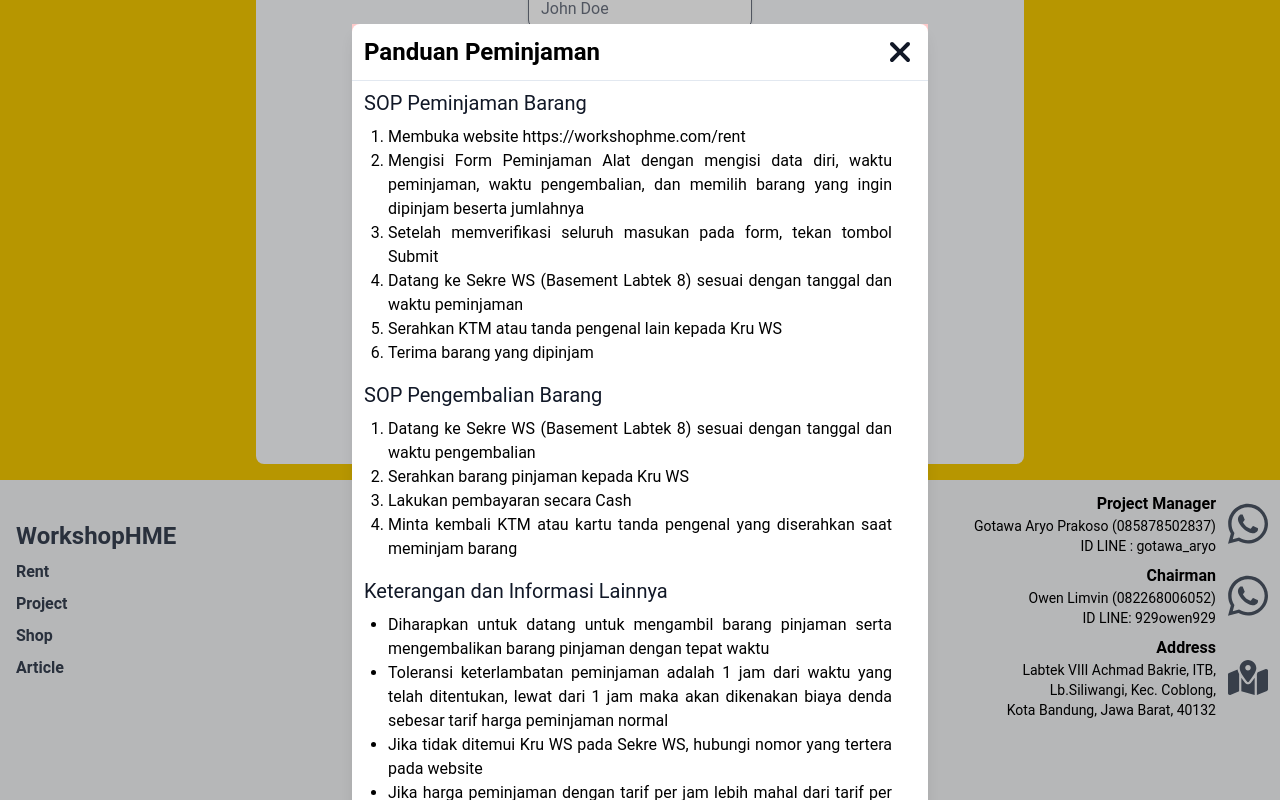
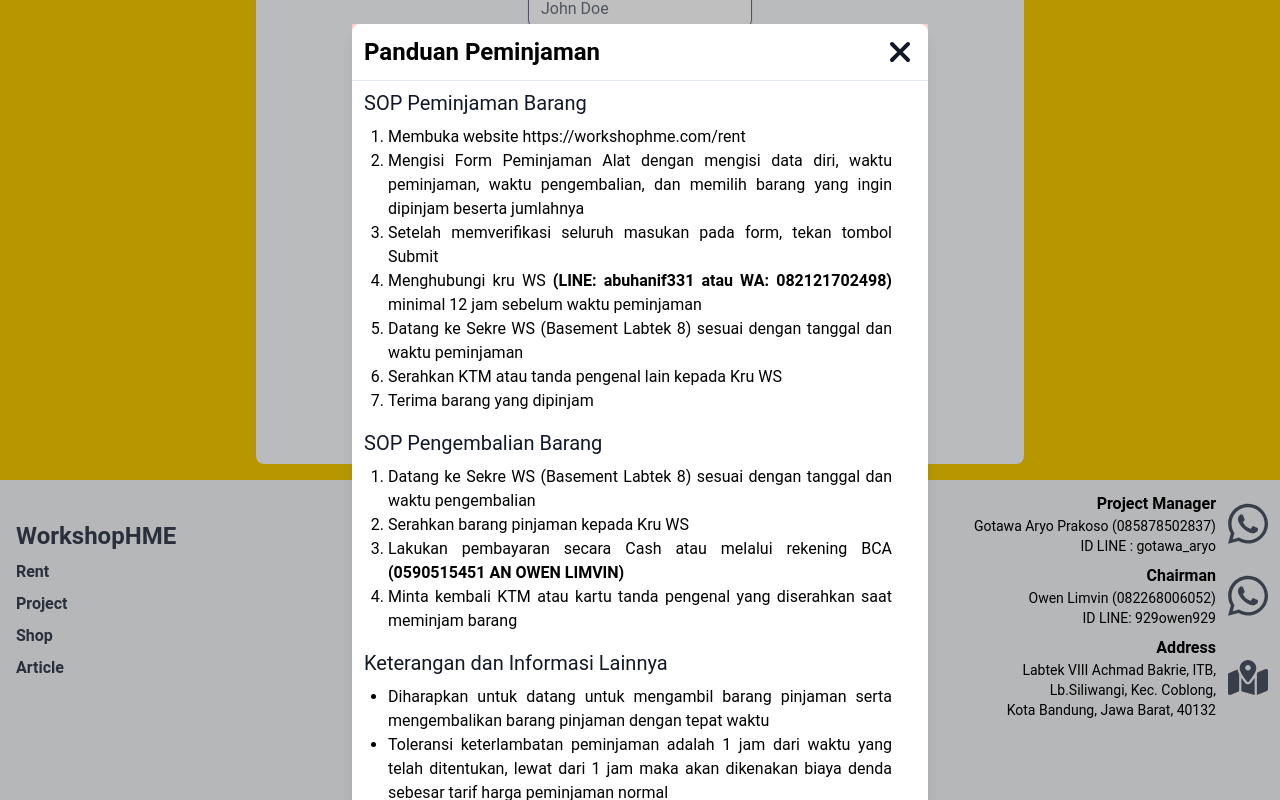
Before and after one commit to Workshop-HME-ITB-Dev/WS-HME-ITB-UI, a React (Create React App) app: page /rent in a window 1280 px wide. Both pictures are taken after a click on the button "Panduan Peminjaman". Shown: the part 445-1245 px from the top of the page. Built offline with nearby package versions, Linux system fonts and the light colour scheme; no server answers.

Commit message:
revise panduan peminjaman

```diff
--- a/src/components/rent/ModalPanduan.tsx
+++ b/src/components/rent/ModalPanduan.tsx
@@ -25,6 +25,7 @@ const ModalPanduan = ({ showModal, setShowModal }: ModalPanduanProps): JSX.Eleme
                                 <li className="text-md">Membuka website <a className="hover:text-blue-500" href="https://workshophme.com/rent">https://workshophme.com/rent</a> </li>
                                 <li className="text-md">Mengisi Form Peminjaman Alat dengan mengisi data diri, waktu peminjaman, waktu pengembalian, dan memilih barang yang ingin dipinjam beserta jumlahnya</li>
                                 <li className="text-md">Setelah memverifikasi seluruh masukan pada form, tekan tombol Submit</li>
+                                <li className="text-md">Menghubungi kru WS <b>(LINE: abuhanif331 atau WA: 082121702498)</b> minimal 12 jam sebelum waktu peminjaman</li>
                                 <li className="text-md">Datang ke Sekre WS {`(${"Basement Labtek 8"})`} sesuai dengan tanggal dan waktu peminjaman </li>
                                 <li className="text-md">Serahkan KTM atau tanda pengenal lain kepada Kru WS</li>
                                 <li className="text-md">Terima barang yang dipinjam</li>
@@ -35,7 +36,7 @@ const ModalPanduan = ({ showModal, setShowModal }: ModalPanduanProps): JSX.Eleme
                             <ol className="my-2 text-justify list-decimal px-6">
                                 <li className="text-md">Datang ke Sekre WS {`(${"Basement Labtek 8"})`} sesuai dengan tanggal dan waktu pengembalian  </li>
                                 <li className="text-md">Serahkan barang pinjaman kepada Kru WS</li>
-                                <li className="text-md">Lakukan pembayaran secara Cash</li>
+                                <li className="text-md">Lakukan pembayaran secara Cash atau melalui rekening BCA <b>(0590515451 AN OWEN LIMVIN)</b></li>
                                 <li className="text-md">Minta kembali KTM atau kartu tanda pengenal yang diserahkan saat meminjam barang </li>
                             </ol>
                             <h2 className="font-sans text-xl text-semibold text-gray-900 mt-4">
@@ -44,14 +45,14 @@ const ModalPanduan = ({ showModal, setShowModal }: ModalPanduanProps): JSX.Eleme
                             <ol className="my-2 text-justify list-disc px-6">
                                 <li className="text-md">Diharapkan untuk datang untuk mengambil barang pinjaman serta mengembalikan barang pinjaman dengan tepat waktu</li>
                                 <li className="text-md">Toleransi keterlambatan peminjaman adalah 1 jam dari waktu yang telah ditentukan, lewat dari 1 jam maka akan dikenakan biaya denda sebesar tarif harga peminjaman normal</li>
-                                <li className="text-md">Jika tidak ditemui Kru WS pada Sekre WS, hubungi nomor yang tertera pada website</li>
-                                <li className="text-md">Jika harga peminjaman dengan tarif per jam lebih mahal dari tarif per hari, maka akan langsung dikenakan tarif per hari {'Misalkan pinjam 1 hari 11 jam, jika tarif pinjam 11 jam lebih mahal dibandingkan tarif per harinya, maka total pembayaran langsung menjadi 2 hari (lebih murah)'}</li>
+                                <li className="text-md">Jika tidak ditemui Kru WS pada Sekre WS, hubungi kru WS <b>(LINE: abuhanif331 atau WA: 082121702498)</b></li>
+                                <li className="text-md">Jika harga peminjaman dengan tarif per jam lebih mahal dari tarif per hari, maka akan langsung dikenakan tarif per hari. {'Misalkan pinjam 1 hari 11 jam, jika tarif pinjam 11 jam lebih mahal dibandingkan tarif per harinya, maka total pembayaran langsung menjadi 2 hari (lebih murah)'}</li>
                             </ol>
                         </div>
                     </div>
                 </div>
             </div>
-            <div className="opacity-25 fixed inset-0 z-40 bg-black"></div>
+                <div className="opacity-25 fixed inset-0 z-40 bg-black"></div>
             </>}
         </>
     );
```
